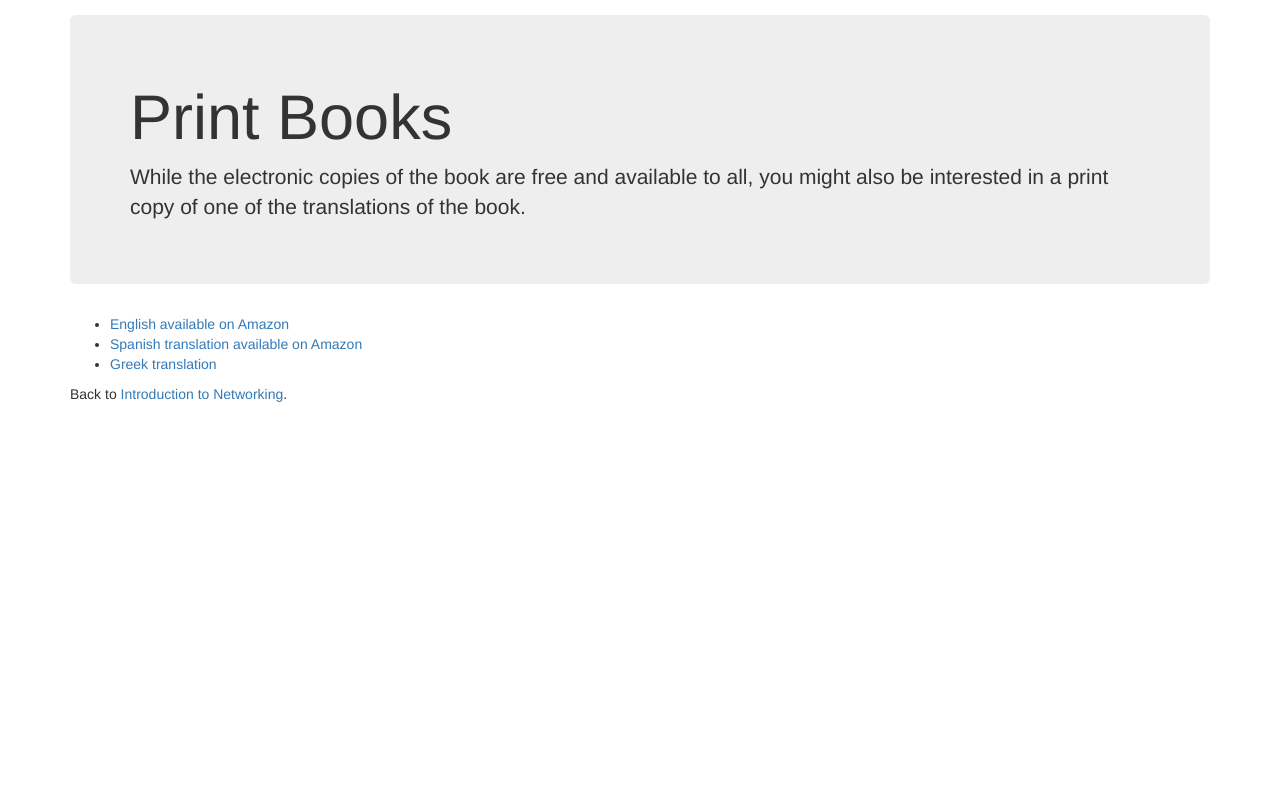
After one commit to csev/net-intro, a PHP site: page /book.php in a window 1280 px wide. The commit adds this page. Run offline with PHP 8.4, Linux system fonts and the light colour scheme; a stand-in replaces the project's code that opens the database connection.

Commit message:
Point to the Greek translation

```diff
--- /dev/null
+++ b/book.php
@@ -0,0 +1,28 @@
+<html>
+<head>
+<title>Introduction to Networking: How the Internet Works</title>
+<?php require_once('head.php'); ?>
+</head>
+<body>
+    <div class="container">
+
+      <!-- Jumbotron -->
+      <div class="jumbotron">
+        <h1>Print Books</h1>
+<p class="lead">While the electronic copies of the book are free and available to all, you might also be interested
+ in a print copy of one of the translations of the book.
+</p>
+</div>
+      <div class="row">
+<div class="col-lg-4">
+<ul>
+<li><a href="https://amzn.to/34F1Y0z" target="_blank">English available on Amazon</a></li>
+<li><a href="https://amzn.to/3hKoFYo" target="_blank">Spanish translation available on Amazon</a></li>
+<li><a href="http://anikoula.gr/books/eisagogi-sta-diktya/" target="_blank">Greek translation</a></li>
+</ul>
+<p>Back to <a href="index.php">Introduction to Networking</a>.</p>
+</div>
+</div>
+<?php require_once('javascript.php'); ?>
+
+</body>
--- a/index.php
+++ b/index.php
@@ -24,16 +24,15 @@ that needs fixing.  Thanks in advance.</p>
       <!-- Example row of columns -->
       <div class="row">
         <div class="col-lg-4">
-          <h2>TextBook</h2>
           <p>There is a cool textbook with
             sketchnote images by Mauro Toselli.  Electronic copies are free with a CC-BY
              license and the print copy is CC-BY-NC.</p>
           <p><a class="btn btn-primary" href="http://do1.dr-chuck.net/net-intro/EN_us/net-intro.pdf" target="_blank">PDF &raquo;</a>
           <a class="btn btn-primary" href="http://do1.dr-chuck.net/net-intro/EN_us/net-intro.epub" target="_blank">EPUB &raquo;</a>
           <a class="btn btn-primary" href="http://www-personal.umich.edu/~csev/books/net-intro/audio/" target="_blank">Audio &raquo;</a>
-          <a class="btn btn-primary" href="https://amzn.to/34F1Y0z" target="_blank">Amazon &raquo;</a>
           <a class="btn btn-primary" style="margin-top:2px;" href="book/translations/Spanish/2021-06-12-book.pdf" target="_blank">Spanish &raquo;</a>
           <a class="btn btn-primary" style="margin-top:2px;" href="book/translations/Greek/2021-06-28-book.pdf" target="_blank">Greek &raquo;</a>
+          <a class="btn btn-primary" href="book.php" target="_blank">Paper Books &raquo;</a>
 </p>
         </div>
         <div class="col-lg-4">
```
